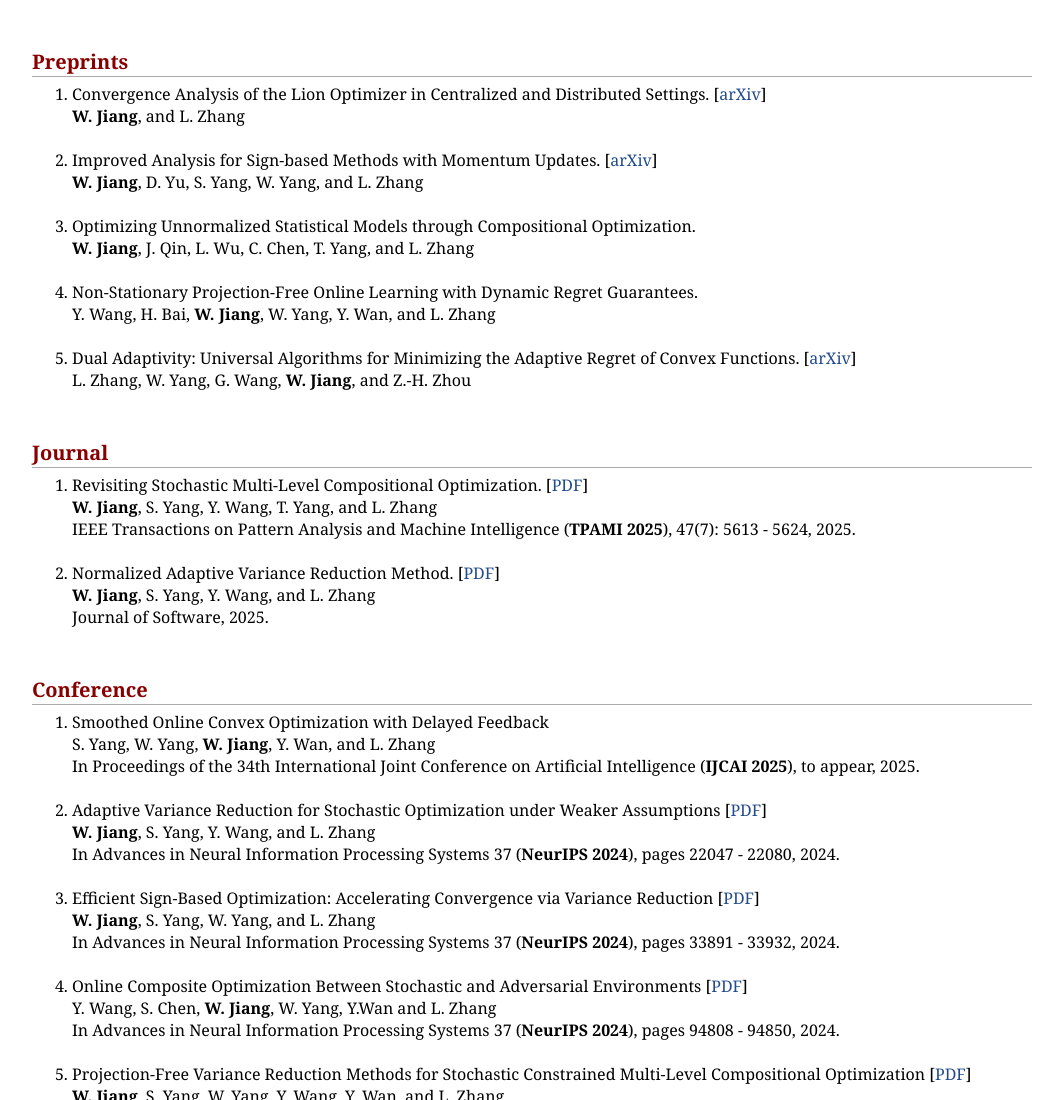
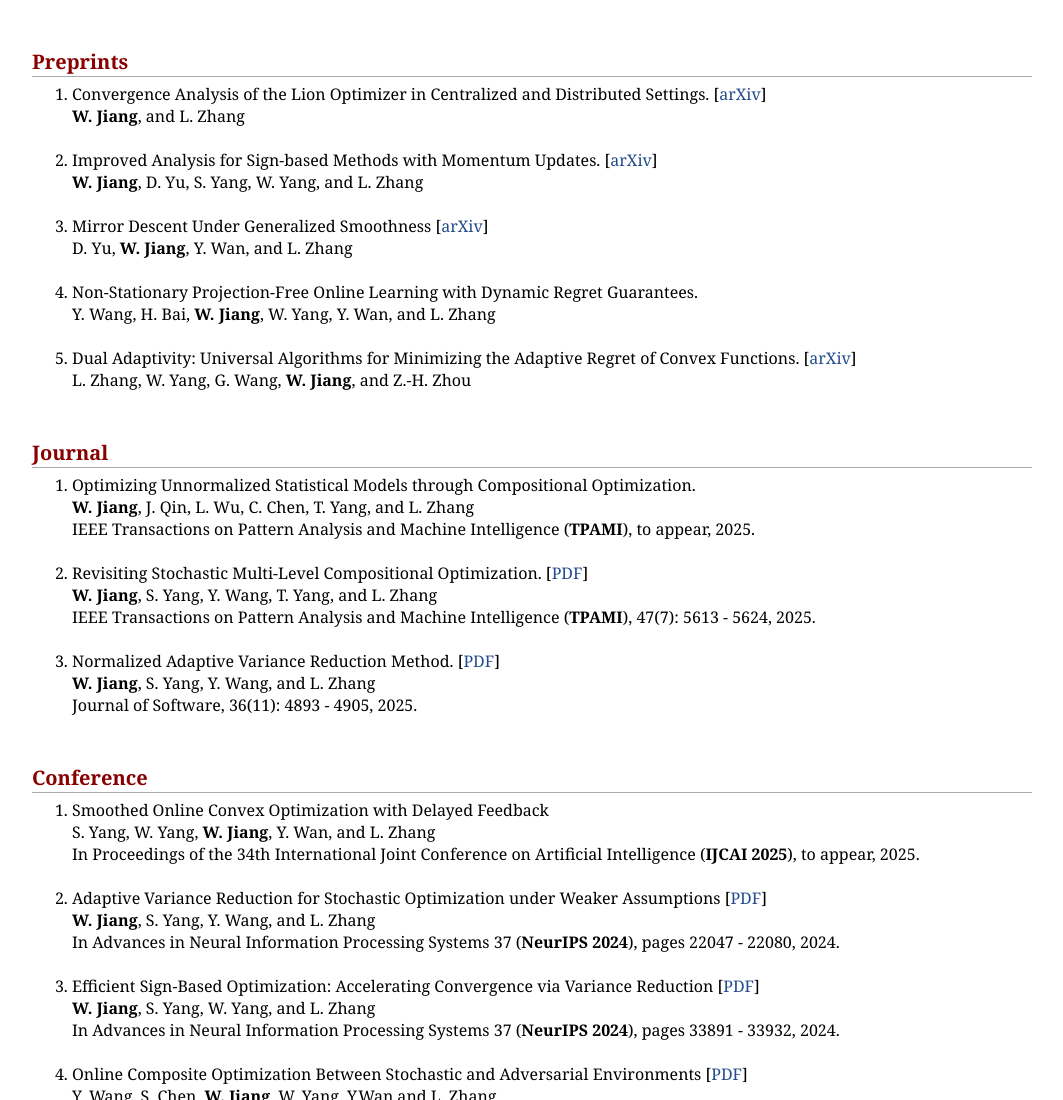
Before and after one commit to jiangwei8/jiangwei8.github.io, a plain HTML site: page full_list.html in a window 1280 px wide. Shown: the top 1100 px of the page, without its empty margins (108-1171 px from the left). Drawn offline with Linux system fonts and the light colour scheme.

Commit message:
Add files via upload

```diff
--- a/full_list.html
+++ b/full_list.html
@@ -31,8 +31,8 @@
 						<b>W. Jiang</b>, and L. Zhang<br><br>
 				<li> Improved Analysis for Sign-based Methods with Momentum Updates. [<a href="https://arxiv.org/abs/2507.12091" target="_blank">arXiv</a>]  <br>
 						<b>W. Jiang</b>, D. Yu, S. Yang, W. Yang, and L. Zhang<br><br>
-				<li> Optimizing Unnormalized Statistical Models through Compositional Optimization. <br>
-						<b>W. Jiang</b>, J. Qin, L. Wu, C. Chen, T. Yang, and L. Zhang<br><br>
+				<li> Mirror Descent Under Generalized Smoothness [<a href="https://arxiv.org/abs/2502.00753" target="_blank">arXiv</a>]<br>
+	D. Yu, <b>W. Jiang</b>, Y. Wan, and L. Zhang<br><br>
 				<li> Non-Stationary Projection-Free Online Learning with Dynamic Regret Guarantees. <br>
 						Y. Wang, H. Bai, <b>W. Jiang</b>, W. Yang, Y. Wan, and L. Zhang<br><br>
 				<li> Dual Adaptivity: Universal Algorithms for Minimizing the
@@ -43,12 +43,15 @@ Adaptive Regret of Convex Functions. [<a href="https://arxiv.org/abs/2508.00392"
 
 		<h2>Journal</h2>
 		<ol>
+				<li> Optimizing Unnormalized Statistical Models through Compositional Optimization.  <br>
+						<b>W. Jiang</b>, J. Qin, L. Wu, C. Chen, T. Yang, and L. Zhang<br>
+						IEEE Transactions on Pattern Analysis and Machine Intelligence (<b>TPAMI</b>), to appear, 2025.<br><br>
 				<li> Revisiting Stochastic Multi-Level Compositional Optimization. [<a href="./pdf/TPAMI-2025-Jiang.pdf" target="_blank">PDF</a>]  <br>
 						<b>W. Jiang</b>, S. Yang, Y. Wang, T. Yang, and L. Zhang<br>
-						IEEE Transactions on Pattern Analysis and Machine Intelligence (<b>TPAMI 2025</b>), 47(7): 5613 - 5624, 2025.<br><br>
+						IEEE Transactions on Pattern Analysis and Machine Intelligence (<b>TPAMI</b>), 47(7): 5613 - 5624, 2025.<br><br>
 				<li> Normalized Adaptive Variance Reduction Method.  [<a href="./pdf/Software-Jiang.pdf" target="_blank">PDF</a>] <br>
 						<b>W. Jiang</b>, S. Yang, Y. Wang, and L. Zhang<br>
-						Journal of Software, 2025.<br><br>
+						Journal of Software, 36(11): 4893 - 4905, 2025.<br><br>
 		</ol>
 		<h2>Conference</h2>
 		<ol>
```
Also changed, not shown: index.html (+5 -2 lines).
